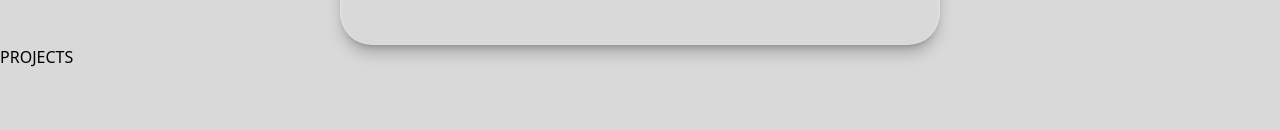
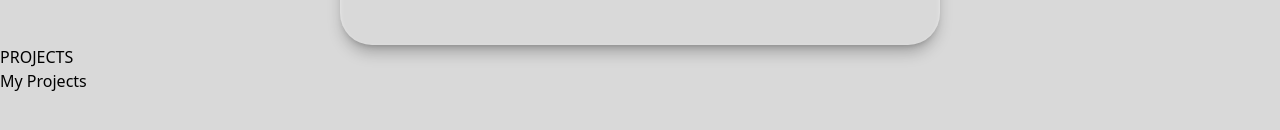
Before and after one commit to KenSumang/Kenaniah-Sumang-Portfolio, a website: page dist/index.html in a window 1280 px wide. Shown: the part 330-460 px from the top of the page. Drawn offline with Linux system fonts and the light colour scheme.

Commit message:
minor updates on html

```diff
--- a/dist/index.html
+++ b/dist/index.html
@@ -48,7 +48,7 @@
             <div class="projects__wrapper">
                 <div class="projects__contents">
                     <h2>PROJECTS</h2>
-
+                    <p>My Projects</p>
                 </div>
             </div>
         </div>
```
